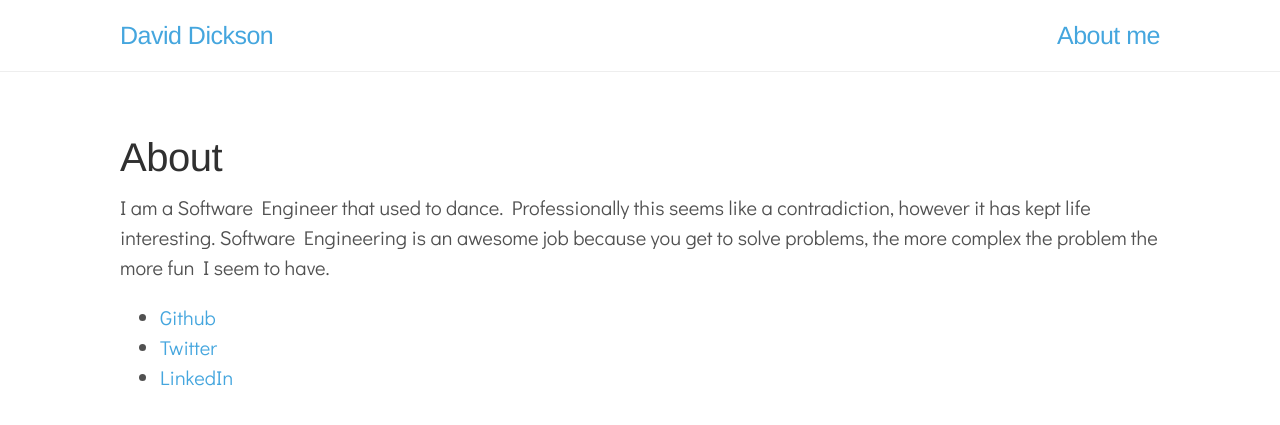
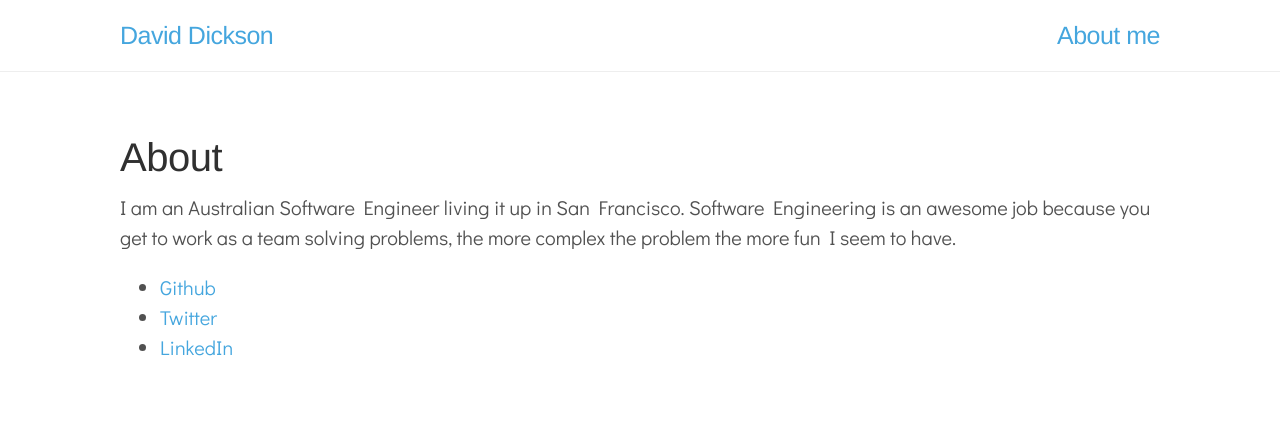
Before and after one commit to davidkdickson/davidkdickson.github.io, a Jekyll site: the page built from about.md, in a window 1280 px wide. Shown: the top 425 px of the page. Built offline with Jekyll 4.4.1, drawn with Linux system fonts in a browser that asks for light colours.

Commit message:
updated about me

```diff
--- a/about.md
+++ b/about.md
@@ -3,7 +3,7 @@ layout: page
 title: About
 ---
 
-I am a Software Engineer that used to dance. Professionally this seems like a contradiction, however it has kept life interesting. Software Engineering is an awesome job because you get to solve problems, the more complex the problem the more fun I seem to have.
+I am an Australian Software Engineer living it up in San Francisco. Software Engineering is an awesome job because you get to work as a team solving problems, the more complex the problem the more fun I seem to have.
 
 * [Github](https://github.com/davidkdickson)
 * [Twitter](https://twitter.com/davidkdickson)
```
